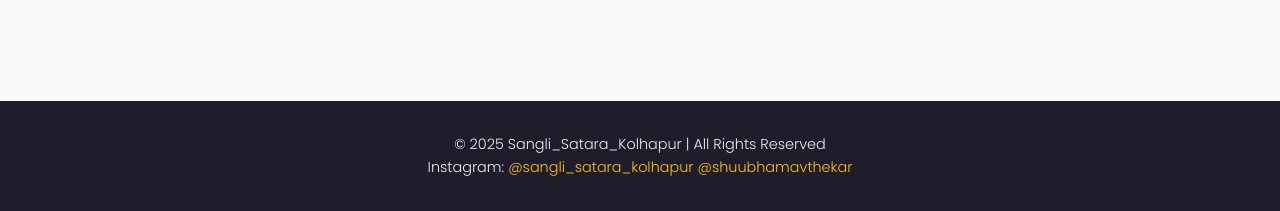
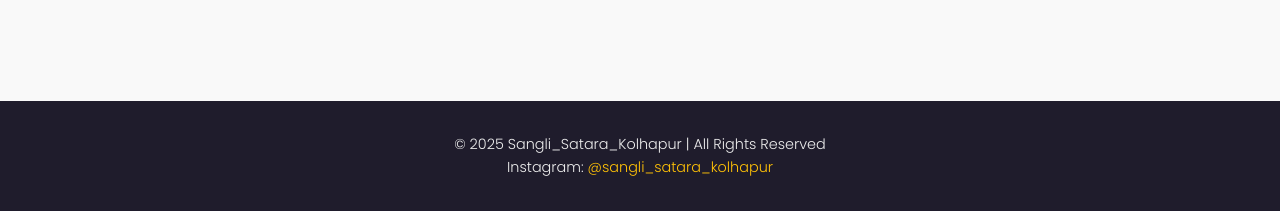
Before and after one commit to SangliSataraKolhapur/SangliSataraKolhapur, a plain HTML site: page index.html in a window 1280 px wide. Shown: the part 1249-1460 px from the top of the page. Drawn offline with nearby package versions, Linux system fonts and the light colour scheme.

Commit message:
Add files via upload
..

```diff
--- a/index.html
+++ b/index.html
@@ -239,7 +239,7 @@
 
   <footer>
     &copy; 2025 Sangli_Satara_Kolhapur | All Rights Reserved <br />
-    Instagram: <a href="https://instagram.com/YOUR_PAGE">@sangli_satara_kolhapur @shuubhamavthekar</a>
+    Instagram: <a href="https://instagram.com/YOUR_PAGE">@sangli_satara_kolhapur</a>
   </footer>
 
 </body>
```
